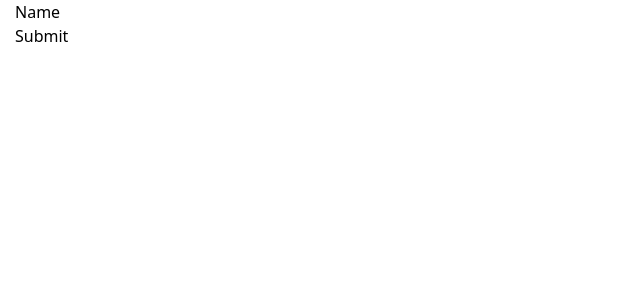
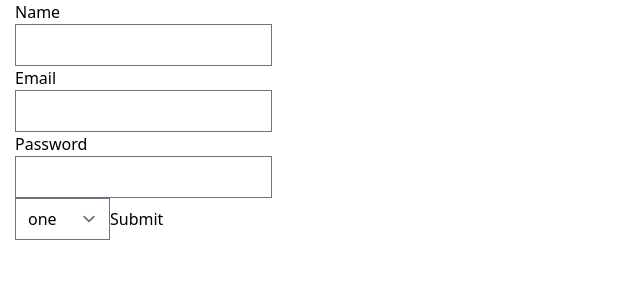
Before and after one commit to Mohammod-Ali/react-reusable-components, a React (Vite) app: page / in a window 1280 px wide. Shown: the top 300 px of the page, without its empty margins (0-640 px from the left). Built offline with nearby package versions, Linux system fonts and the light colour scheme.

Commit message:
setup tailwind forms

```diff
--- a/package.json
+++ b/package.json
@@ -18,6 +18,7 @@
     "tailwind-merge": "^2.2.0"
   },
   "devDependencies": {
+    "@tailwindcss/forms": "^0.5.7",
     "@types/react": "^18.2.43",
     "@types/react-dom": "^18.2.17",
     "@typescript-eslint/eslint-plugin": "^6.14.0",
--- a/src/components/NormalForm/NormalForm.tsx
+++ b/src/components/NormalForm/NormalForm.tsx
@@ -12,9 +12,24 @@ const NormalForm = () => {
     return (
         <form onSubmit={handleSubmit(onSubmit)}>
             <div>
-                <label htmlFor="name">Name </label>
+                <label className='block' htmlFor="name">Name </label>
                 <input type="text" id="name" {...register('name')} />
             </div>
+            <div>
+                <label className='block' htmlFor="email">Email </label>
+                <input type="email" id="email" {...register('email')} />
+            </div>
+            <div>
+                <label className='block' htmlFor="password">Password </label>
+                <input type="password" id="password" {...register('password')} />
+            </div>
+
+            <select name="" id="">
+                <option value="">one</option>
+                <option value="">two</option>
+                <option value="">three</option>
+                <option value="">four</option>
+            </select>
             <button type='submit'>Submit</button>
         </form>
     );
--- a/tailwind.config.js
+++ b/tailwind.config.js
@@ -11,5 +11,7 @@ export default {
       }
     },
   },
-  plugins: [],
+  plugins: [
+    require('@tailwindcss/forms'),
+  ],
 }
```
Also changed, not shown: 1 other file (tests, documents, lock files or other folders).
